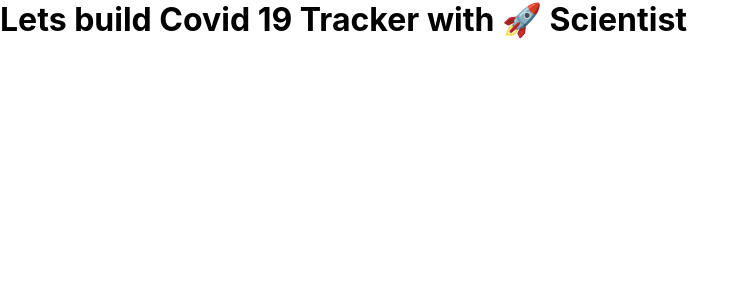
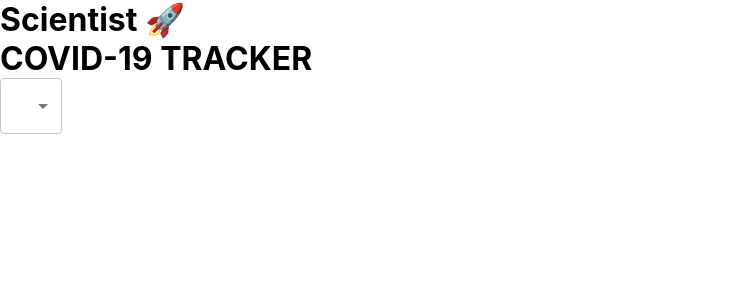
Before and after one commit to 5cientist/covid-19-tracker, a React (Create React App) app: page / in a window 1280 px wide. Shown: the top 300 px of the page, without its empty margins (0-750 px from the left). Built offline with nearby package versions, Linux system fonts and the light colour scheme.

Commit message:
added form contrl from material ui

```diff
--- a/src/App.js
+++ b/src/App.js
@@ -1,16 +1,22 @@
 import React from "react";
-
+import { MenuItem, FormControl, Select,
+} from "@material-ui/core";
 import "./App.css";
 
 function App() {
   return (
     <div className="app">
-      <h1>Lets build Covid 19 Tracker with 🚀 Scientist</h1>
+      <h1>Scientist <span>🚀</span> </h1>
+      <h1>COVID-19 TRACKER</h1>
 
-
-
-
-
+      <FormControl className="app__dropdown">
+        <Select variant="outlined" value="abc">
+          <MenuItem value="worldwide">worldwide</MenuItem>
+          <MenuItem value="worldwide">Option two</MenuItem>
+          <MenuItem value="worldwide">option 3</MenuItem>
+          <MenuItem value="worldwide">yo yo yo</MenuItem>
+        </Select>
+      </FormControl>
     </div>
   );
 }
```
